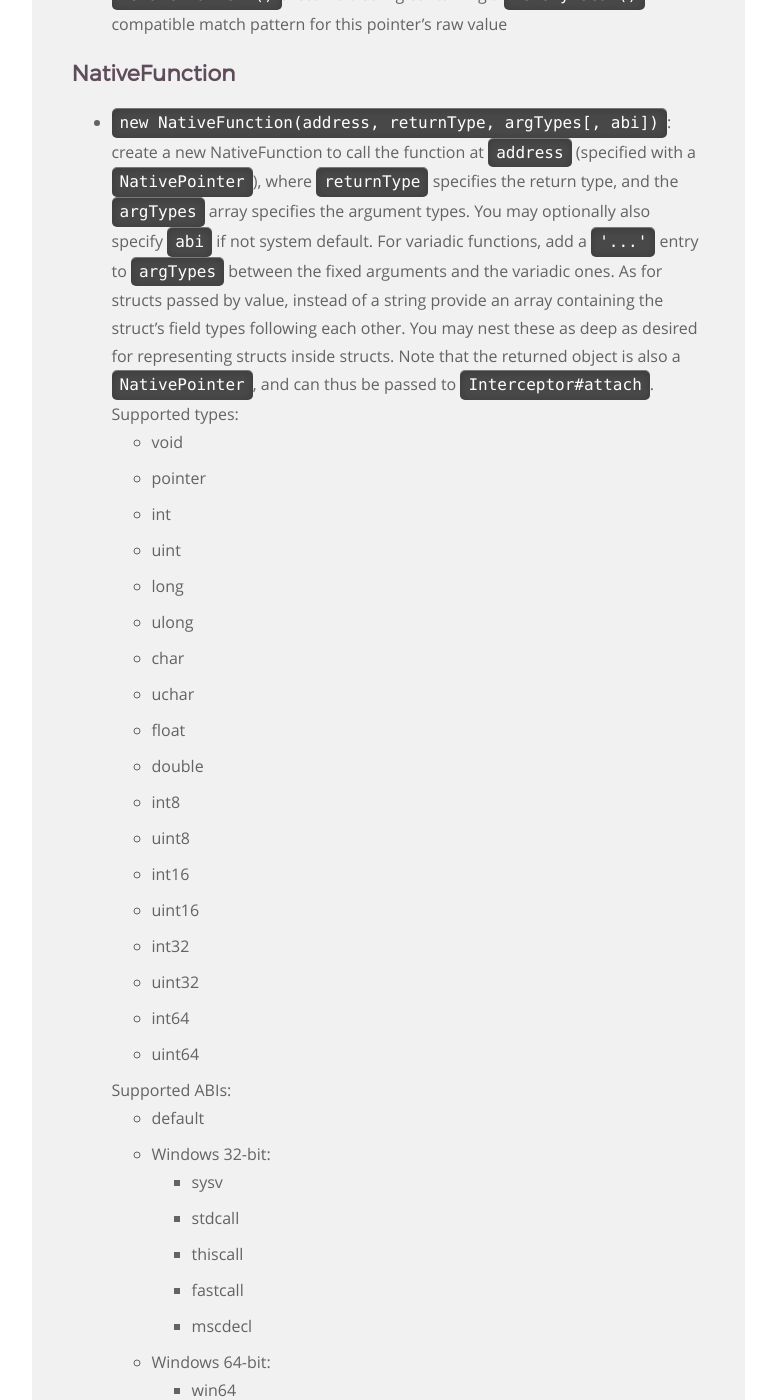
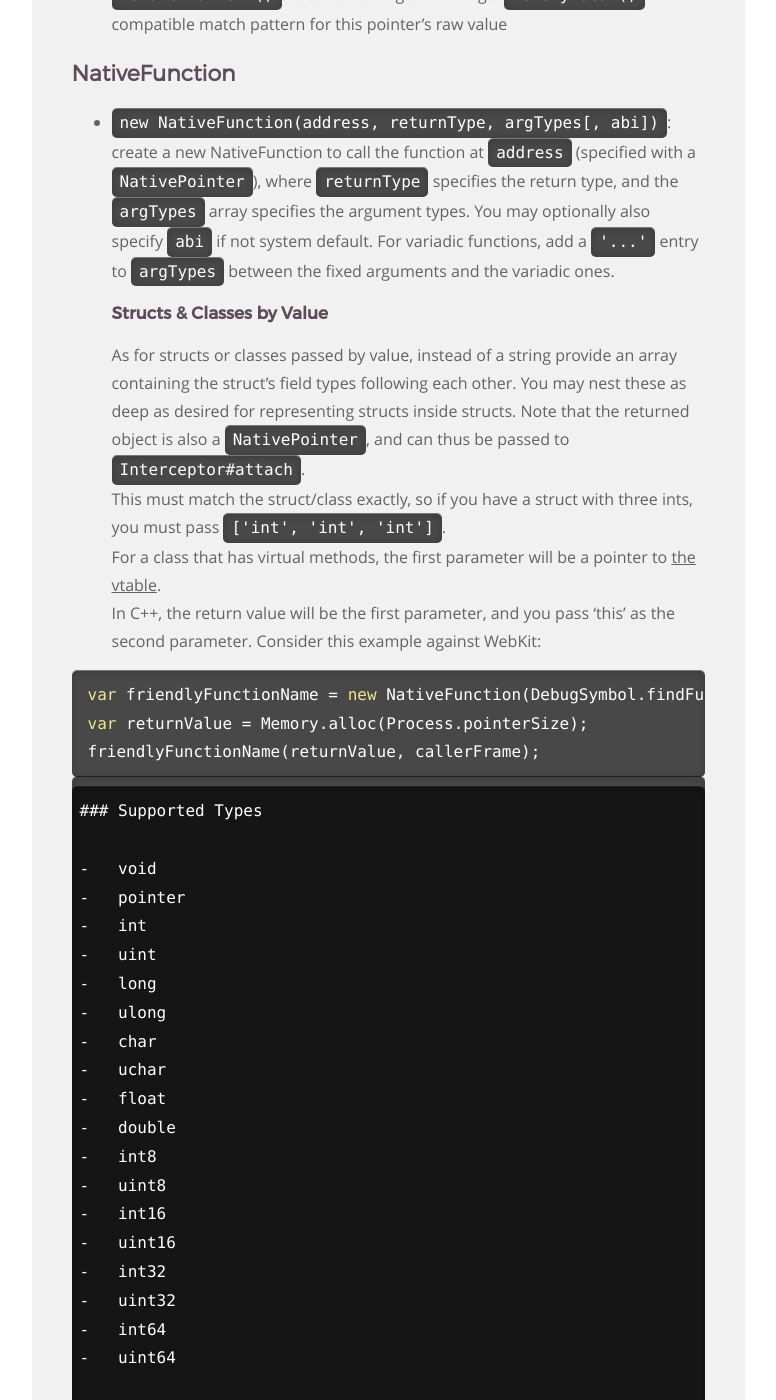
Before and after one commit to frida/frida-website, a Jekyll site: the page built from _docs/javascript-api.md, in a window 1280 px wide and 1400 px high, scrolled down 16591 px. Shown: the whole window, without its empty margins (364-1140 px from the left). Built offline with Jekyll 4.4.1, drawn with Linux system fonts in a browser that asks for light colours; some of the changed text lies outside the part shown.

Commit message:
Explain returning structs/class by value
The JS API mentioned it, but I don't think it was intuitive,
especially for the C++ case.

Added an example that oleavr helped me debug

```diff
--- a/_docs/javascript-api.md
+++ b/_docs/javascript-api.md
@@ -681,13 +681,30 @@ Interceptor.attach(f, {
     `argTypes` array specifies the argument types. You may optionally also
     specify `abi` if not system default. For variadic functions, add a `'...'`
     entry to `argTypes` between the fixed arguments and the variadic ones.
-    As for structs passed by value, instead of a string provide an array
-    containing the struct's field types following each other. You may nest
-    these as deep as desired for representing structs inside structs.
-    Note that the returned object is also a `NativePointer`, and can thus be
-    passed to `Interceptor#attach`.
-
-    Supported types:
+
+    ### Structs & Classes by Value
+
+    As for structs or classes passed by value, instead of a string provide an
+    array containing the struct's field types following each other. You may nest
+    these as deep as desired for representing structs inside structs. Note that
+    the returned object is also a `NativePointer`, and can thus be passed to
+    `Interceptor#attach`.
+
+    This must match the struct/class exactly, so if you have a struct with three
+    ints, you must pass `['int', 'int', 'int']`.
+
+    For a class that has virtual methods, the first parameter will be a pointer
+    to [the vtable](https://en.wikipedia.org/wiki/Virtual_method_table).
+
+    In C++, the return value will be the first parameter, and you pass 'this' as
+    the second parameter.  Consider this example against WebKit:
+{% highlight js %}
+var friendlyFunctionName = new NativeFunction(DebugSymbol.findFunctionsMatching("*friendlyFunctionName*")[0], 'pointer', ['pointer', 'pointer']);
+var returnValue = Memory.alloc(Process.pointerSize);
+friendlyFunctionName(returnValue, callerFrame);
+{% endhighlight %}
+
+    ### Supported Types
 
     -   void
     -   pointer
@@ -708,7 +725,7 @@ Interceptor.attach(f, {
     -   int64
     -   uint64
 
-    Supported ABIs:
+    ### Supported ABIs
 
     -   default
 
```
